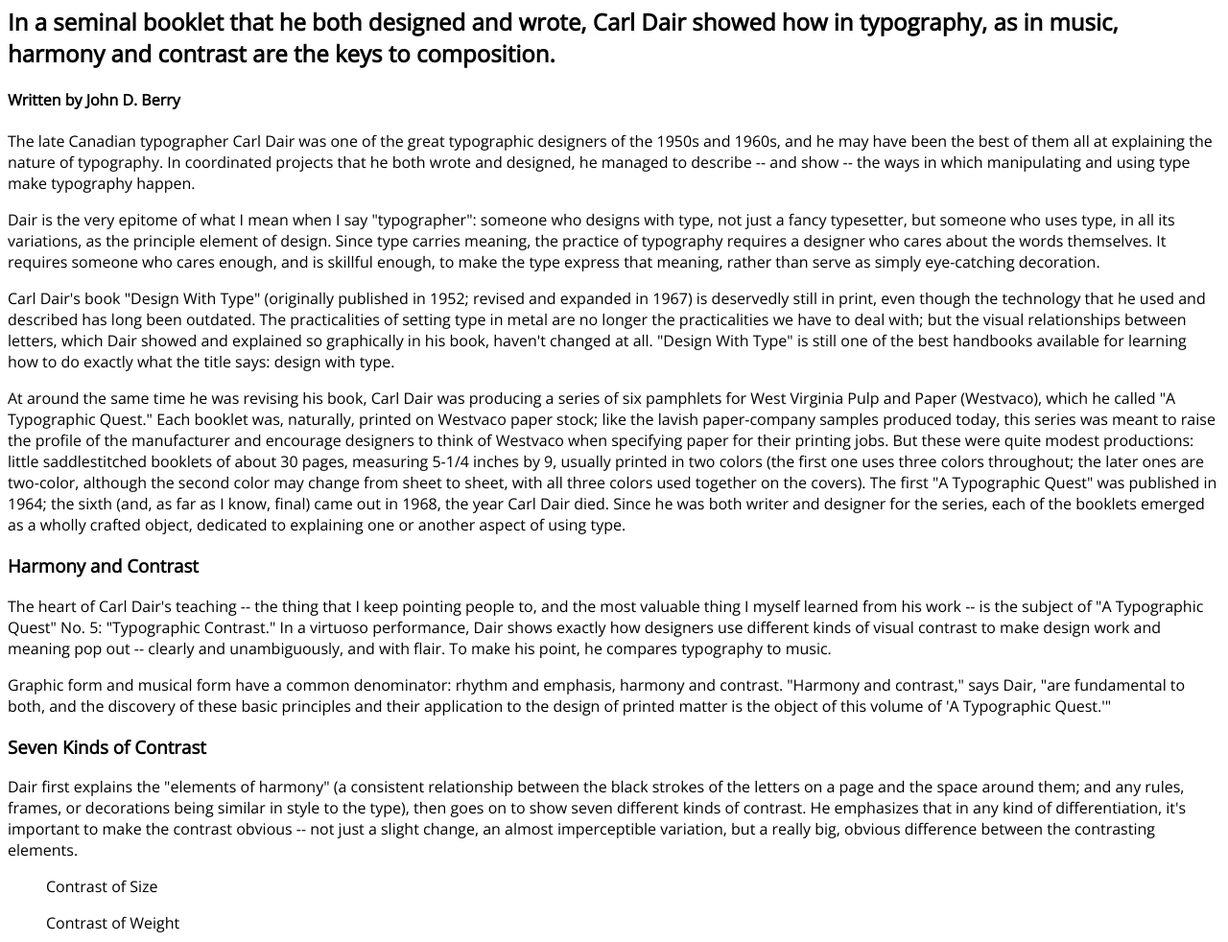
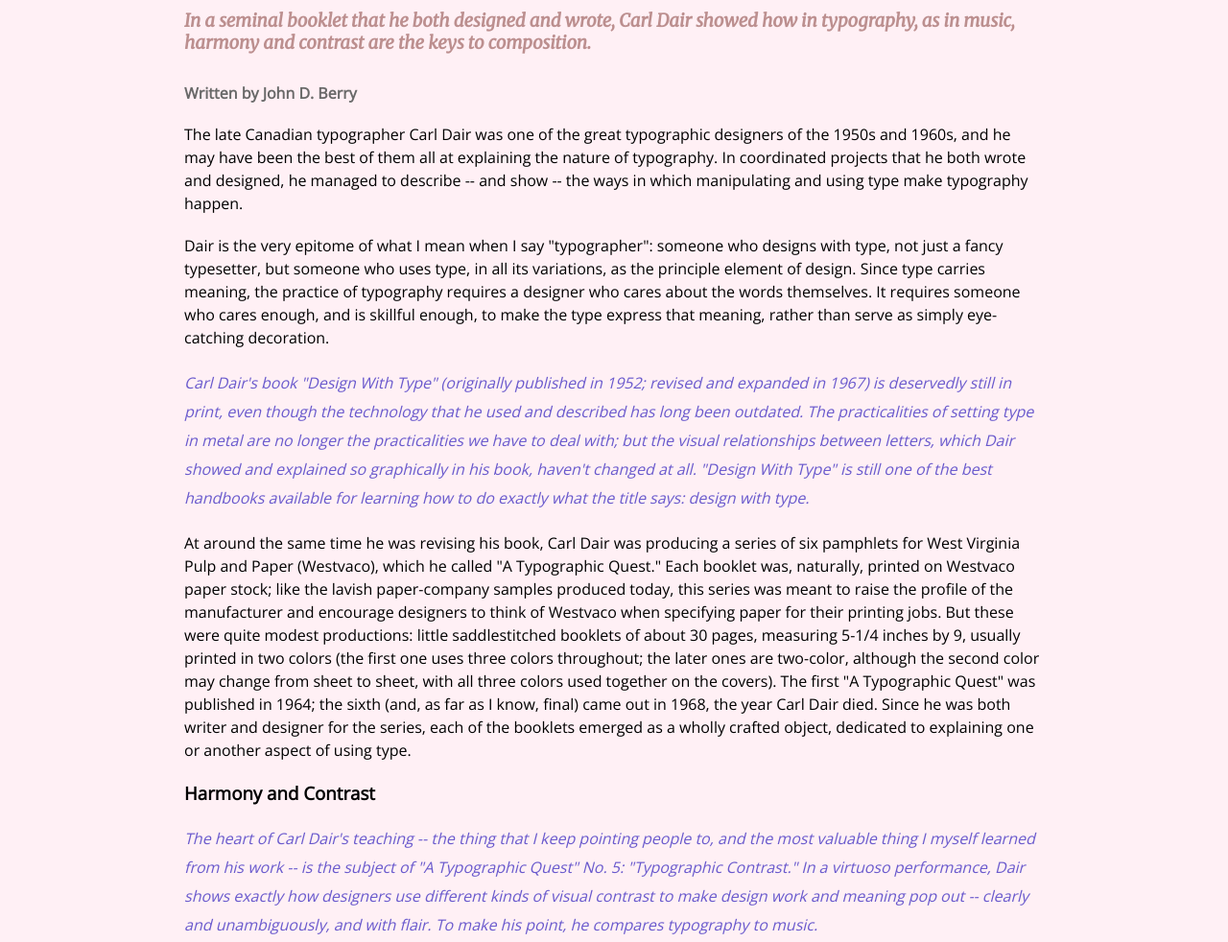
Before and after one commit to jooyounkang/jooyounkang-ws2022, a plain HTML site: page index.html in a window 1280 px wide. Shown: the part 80-1062 px from the top of the page at 96% size. Drawn offline with nearby package versions, Linux system fonts and the light colour scheme.

Commit message:
css added

```diff
--- a/index.html
+++ b/index.html
@@ -4,21 +4,7 @@
         <meta charset="utf-8">
         <meta name="viewport" content="width=device-width, initial-scale=1">
         <title>Exercise 1</title>
-
-        <link rel="preconnect" href="https://fonts.googleapis.com" />
-        <link rel="preconnect" href="https://fonts.gstatic.com" crossorigin />
-        <link
-          href="https://fonts.googleapis.com/css2?family=Open+Sans&display=swap"
-          rel="stylesheet"
-        />
-
-        <style>
-          body {
-            font-family: "Open Sans", sans-serif;
-            -webkit-font-smoothing: antialiased;
-          }
-        </style>
-
+        <link rel="stylesheet" href="styles.css">
     </head>
     <body>
 
@@ -34,13 +20,13 @@
 
 <p>Dair is the very epitome of what I mean when I say "typographer": someone who designs with type, not just a fancy typesetter, but someone who uses type, in all its variations, as the principle element of design. Since type carries meaning, the practice of typography requires a designer who cares about the words themselves. It requires someone who cares enough, and is skillful enough, to make the type express that meaning, rather than serve as simply eye-catching decoration.</p>
 
-<p>Carl Dair's book "Design With Type" (originally published in 1952; revised and expanded in 1967) is deservedly still in print, even though the technology that he used and described has long been outdated. The practicalities of setting type in metal are no longer the practicalities we have to deal with; but the visual relationships between letters, which Dair showed and explained so graphically in his book, haven't changed at all. "Design With Type" is still one of the best handbooks available for learning how to do exactly what the title says: design with type.</p>
+<p class="pullquote">Carl Dair's book "Design With Type" (originally published in 1952; revised and expanded in 1967) is deservedly still in print, even though the technology that he used and described has long been outdated. The practicalities of setting type in metal are no longer the practicalities we have to deal with; but the visual relationships between letters, which Dair showed and explained so graphically in his book, haven't changed at all. "Design With Type" is still one of the best handbooks available for learning how to do exactly what the title says: design with type.</p>
 
 <p>At around the same time he was revising his book, Carl Dair was producing a series of six pamphlets for West Virginia Pulp and Paper (Westvaco), which he called "A Typographic Quest." Each booklet was, naturally, printed on Westvaco paper stock; like the lavish paper-company samples produced today, this series was meant to raise the profile of the manufacturer and encourage designers to think of Westvaco when specifying paper for their printing jobs. But these were quite modest productions: little saddlestitched booklets of about 30 pages, measuring 5-1/4 inches by 9, usually printed in two colors (the first one uses three colors throughout; the later ones are two-color, although the second color may change from sheet to sheet, with all three colors used together on the covers). The first "A Typographic Quest" was published in 1964; the sixth (and, as far as I know, final) came out in 1968, the year Carl Dair died. Since he was both writer and designer for the series, each of the booklets emerged as a wholly crafted object, dedicated to explaining one or another aspect of using type.</p>
 
 <h3>Harmony and Contrast</h3>
 
-<p>The heart of Carl Dair's teaching -- the thing that I keep pointing people to, and the most valuable thing I myself learned from his work -- is the subject of "A Typographic Quest" No. 5: "Typographic Contrast." In a virtuoso performance, Dair shows exactly how designers use different kinds of visual contrast to make design work and meaning pop out -- clearly and unambiguously, and with flair. To make his point, he compares typography to music.</p>
+<p class="pullquote">The heart of Carl Dair's teaching -- the thing that I keep pointing people to, and the most valuable thing I myself learned from his work -- is the subject of "A Typographic Quest" No. 5: "Typographic Contrast." In a virtuoso performance, Dair shows exactly how designers use different kinds of visual contrast to make design work and meaning pop out -- clearly and unambiguously, and with flair. To make his point, he compares typography to music.</p>
 
 <p>Graphic form and musical form have a common denominator: rhythm and emphasis, harmony and contrast. "Harmony and contrast," says Dair, "are fundamental to both, and the discovery of these basic principles and their application to the design of printed matter is the object of this volume of 'A Typographic Quest.'"</p>
 
@@ -70,7 +56,7 @@
 
 <h3>Contrast of Form</h3>
 
-<p>By "form," Dair means the distinction between a capital letter and its lowercase equivalent, or a roman letter and its italic variant. He includes condensed and expanded versions under "form," and he even allows as how "there are some script types which harmonize with standard types, such as the Bank Script and Bodoni on the opposite page, and can be used for dramatic change of form." (He warns, parenthetically, against using scripts and italics together, since they are both versions of handwritten letters; they're more likely to conflict than to contrast.)</p>
+<p class="pullquote" id="pullquotespecial">By "form," Dair means the distinction between a capital letter and its lowercase equivalent, or a roman letter and its italic variant. He includes condensed and expanded versions under "form," and he even allows as how "there are some script types which harmonize with standard types, such as the Bank Script and Bodoni on the opposite page, and can be used for dramatic change of form." (He warns, parenthetically, against using scripts and italics together, since they are both versions of handwritten letters; they're more likely to conflict than to contrast.)</p>
 
 <h3>Contrast of Structure</h3>
 
@@ -95,7 +81,7 @@
 
 <p>Finally, Dair takes time to say a little about rhythm ("in typography, it consists of intervals of space") and about the power of "interrupted rhythm" ("the impact derives not from the fact that the unexpected happens, but rather that the expected does not happen").</p>
 
-<p>Most of the time, we use more than one kind of contrast together, in order to make the differences between visual elements even more obvious. We can use all of Dair's seven kinds of contrast at once, if we're skillful; he refers to this as typographic "chords." (One of the chapter titles in "Design With Type" is "Multiplying the Contrasts.") But breaking them down like this into simple oppositions makes it easier to use them consciously; it keeps us from getting our layouts all muddied up through trying to change too many things at once without thinking about what we're doing. I've found Carl Dair's analysis of typographic contrast -- and especially the visual flair with which he presents it -- an invaluable tool in the practice of graphic design.</p>
+<p class="pullquote">Most of the time, we use more than one kind of contrast together, in order to make the differences between visual elements even more obvious. We can use all of Dair's seven kinds of contrast at once, if we're skillful; he refers to this as typographic "chords." (One of the chapter titles in "Design With Type" is "Multiplying the Contrasts.") But breaking them down like this into simple oppositions makes it easier to use them consciously; it keeps us from getting our layouts all muddied up through trying to change too many things at once without thinking about what we're doing. I've found Carl Dair's analysis of typographic contrast -- and especially the visual flair with which he presents it -- an invaluable tool in the practice of graphic design.</p>
 
 
     </body>
--- /dev/null
+++ b/styles.css
@@ -0,0 +1,74 @@
+@import url('https://fonts.googleapis.com/css2?family=Open+Sans&display=swap');
+
+@import url('https://fonts.googleapis.com/css2?family=Merriweather:ital@1&display=swap');
+
+* {
+  margin: 0px;
+  padding: 0px;
+}
+
+body {
+  font-family: "Open Sans", sans-serif;
+  -webkit-font-smoothing: antialiased;
+  background-color: lavenderblush;
+  margin-left: 15%;
+  margin-right: 15%;
+}
+
+h1 {
+  font-size: 36pt;
+  margin-bottom: 30px;
+  font-family: 'Merriweather', serif;
+}
+
+h1:hover {
+  color:white;
+}
+
+h2 {
+  font-family: 'Merriweather', serif;
+  font-size: 14pt;
+  margin-bottom: 30px;
+  color:rosybrown
+}
+
+h3 {
+  margin-bottom: 20px;
+}
+
+h4 {
+  margin-bottom: 20px;
+  color:dimgray;
+}
+
+p {
+  margin-bottom: 20px;
+  line-height: 24px;
+}
+
+ul {
+  margin-bottom: 20px;
+  line-height: 20px;
+  font-style: italic;
+  padding-left: 20px;
+  padding-top: 10px;
+  padding-bottom: 10px;
+}
+
+.pullquote {
+  line-height: 30px;
+  margin-bottom: 20px;
+  font-style: italic;
+  color:slateblue
+}
+
+.pullquote:hover{
+  line-height: 30px;
+  margin-bottom: 20px;
+  font-style:normal;
+  color:yellowgreen
+}
+
+#pullquotespecial {
+  color:seagreen
+}
```
